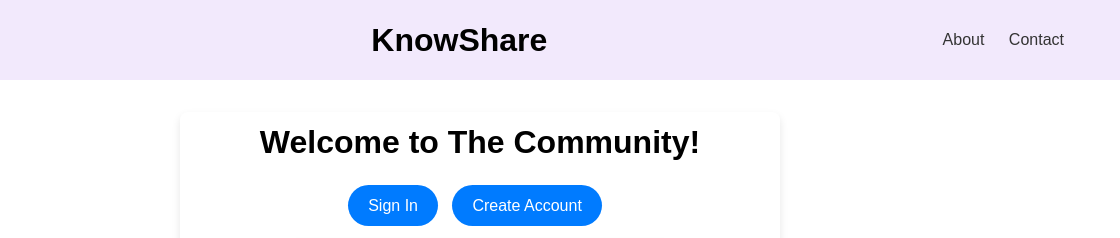
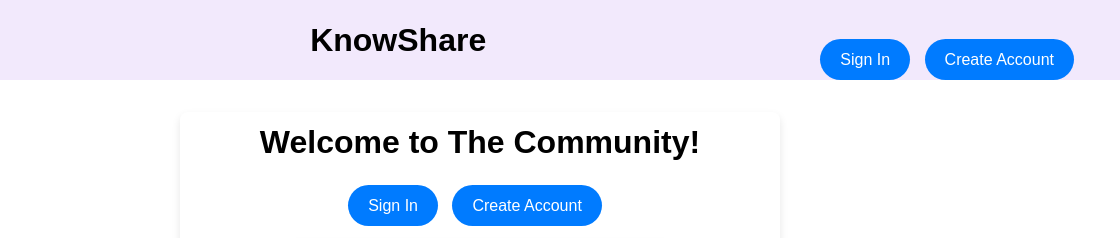
Before and after one commit to Cooper-Matrix/Website, a plain HTML site: page index.html in a window 1280 px wide. Shown: the top 238 px of the page, 160-1280 px from the left. Drawn offline with Linux system fonts and the light colour scheme.

Commit message:
Update index.html

```diff
--- a/index.html
+++ b/index.html
@@ -14,8 +14,8 @@
     <nav>
       <ul>
         <div class="button-group">
-          <a href="Templates/About.html" class="button">About</a>
-          <a href="Templates/Contact.html" class="button">Contact</a>
+          <a href="Templates/Sign_in.html" class="btn btn-sign-in">Sign In</a>
+          <a href="Templates/register.html" class="btn btn-Create Account">Create Account</a>
         </div>
 
       </ul>
```
